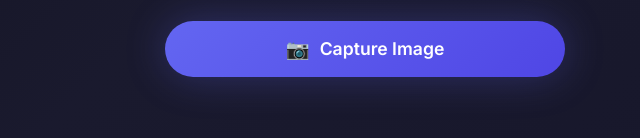
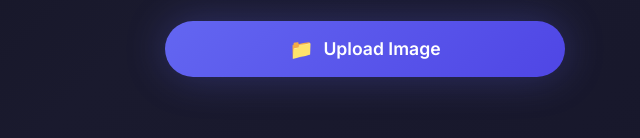
Before and after one commit to Shivambrightmedia/websharing, a plain HTML site: page frontend/index.html in a window 1280 px wide. Shown: the part 588-726 px from the top of the page, 275-915 px from the left. Drawn offline with Linux system fonts and the light colour scheme.

Commit message:
Update upload button and remove capture constraint

```diff
--- a/frontend/index.html
+++ b/frontend/index.html
@@ -200,11 +200,11 @@
             <img id="preview" class="preview-img" alt="Preview">
         </div>
 
-        <input type="file" id="fileInput" accept="image/*" capture="user">
+        <input type="file" id="fileInput" accept="image/*">
 
         <button class="btn btn-capture" id="captureBtn">
-            <span class="btn-icon">📷</span>
-            <span>Capture Image</span>
+            <span class="btn-icon">📁</span>
+            <span>Upload Image</span>
         </button>
 
         <button class="btn btn-submit" id="submitBtn">
```
